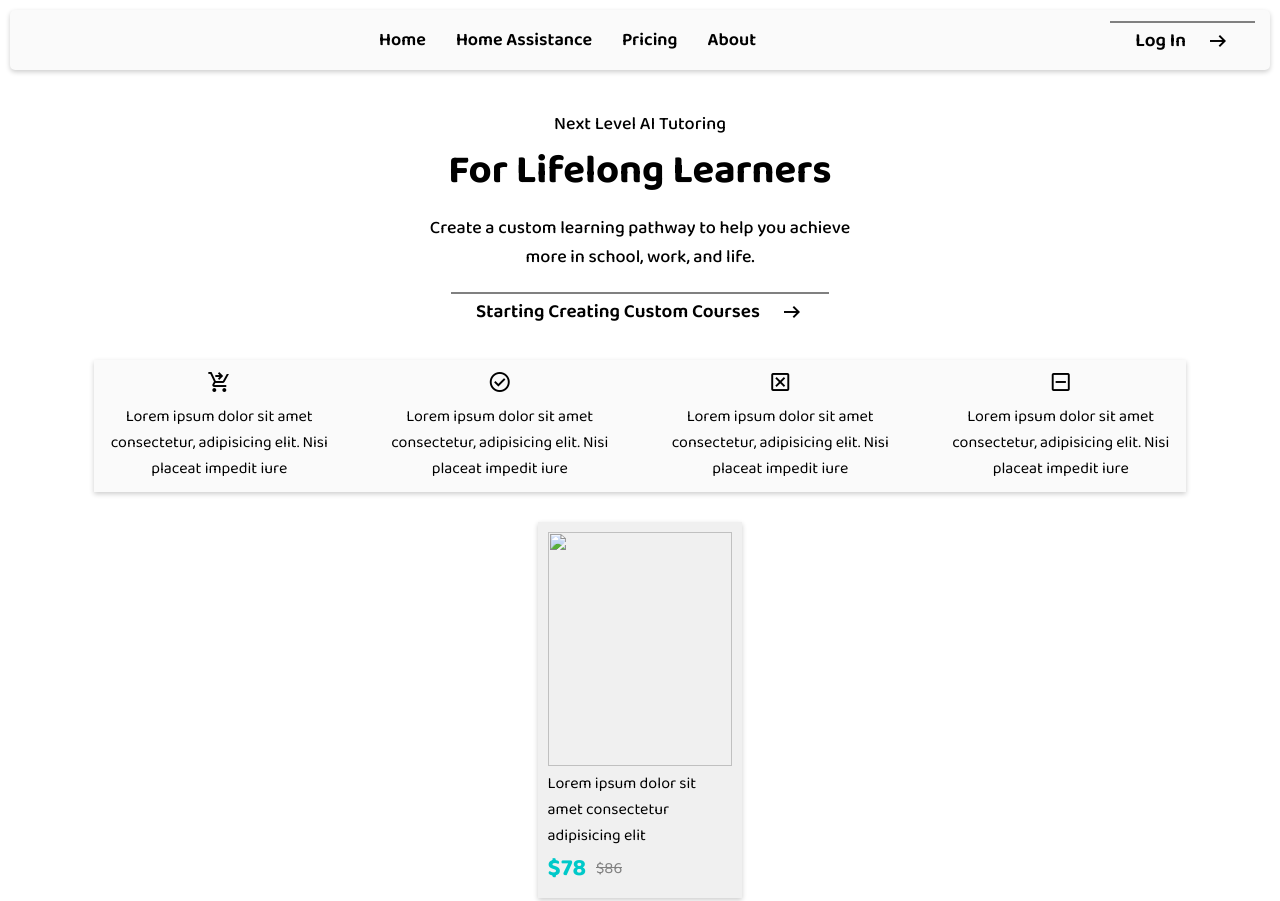
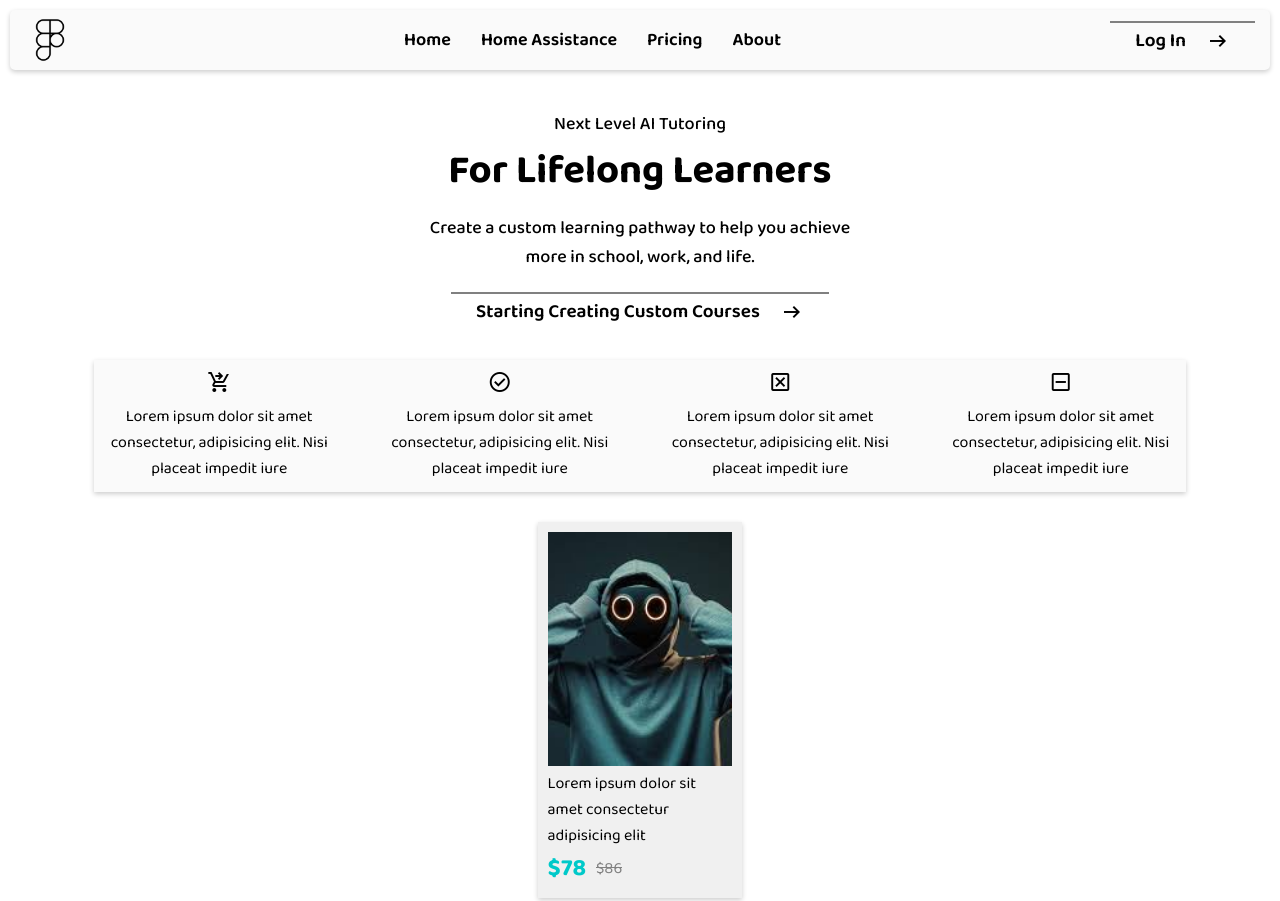
Before and after one commit to CYBERATTACK1069/IICT_ASSIGNMENT_2, a plain HTML site: page index.html in a window 1280 px wide. Shown: the top 901 px of the page. Drawn offline with nearby package versions, Linux system fonts and the light colour scheme; the site is published under a folder, as on GitHub Pages, so addresses that start at the root find nothing.

Commit message:
Update index.html

```diff
--- a/index.html
+++ b/index.html
@@ -15,7 +15,7 @@
 
 <body>
   <header>
-    <img class="mainLogo" src="/main logo.png" alt="" />
+    <img class="mainLogo" src="main logo.png" alt="" />
     <nav>
       <ul>
         <li><a href="">home</a></li>
@@ -78,7 +78,7 @@
     </section>
     <section style="padding: 30px;">
       <article class="card">
-        <img class="productImg" src="/image.jpg" alt="">
+        <img class="productImg" src="image.jpg" alt="">
         <div>
           <div class="">Lorem ipsum dolor sit amet consectetur adipisicing elit</div>
           <div class="prices">
```
